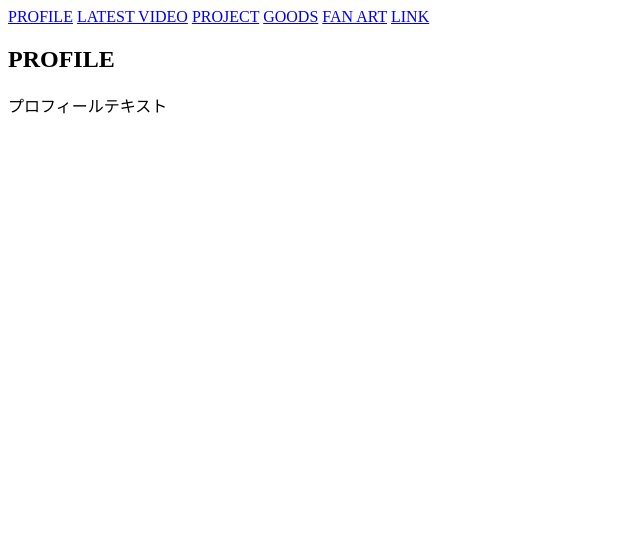
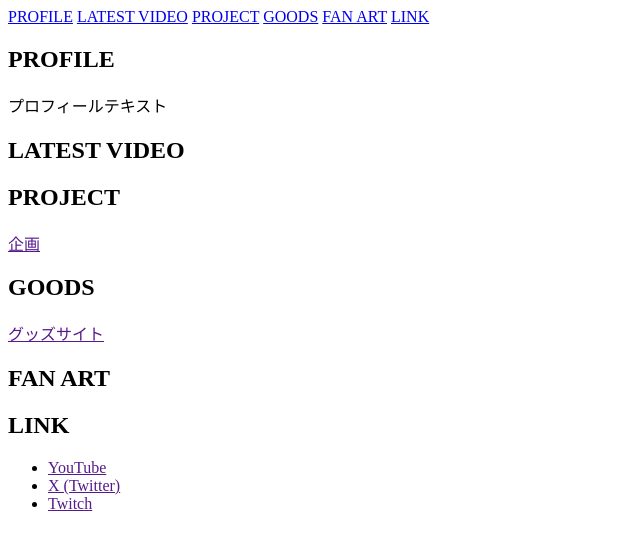
Before and after one commit to meru6/komukomu, a plain HTML site: page シャルノス/VIEW/MAI010/main.html in a window 1280 px wide. Shown: the whole page, without its empty margins (0-640 px from the left). Drawn offline with Linux system fonts and the light colour scheme; a web font is replaced by a local one.

Commit message:
ベース追加

```diff
--- a/シャルノス/VIEW/MAI010/main.html
+++ b/シャルノス/VIEW/MAI010/main.html
@@ -41,7 +41,31 @@
      </section>
     <!-- LATEST VIDEO -->
      <section id="latest-video" class="section">
+        <h2>LATEST VIDEO</h2>
         <!-- 最新YouTube埋め込み予定 -->
+     </section>
+    <!-- PROJECT -->
+     <section id="project" class="section">
+        <h2>PROJECT</h2>
+        <a href="">企画</a>
+     </section>
+    <!-- GOODS -->
+     <section id="goods" class="section">
+        <h2>GOODS</h2>
+        <a href="">グッズサイト</a>
+     </section>
+     <!-- FAN ART -->
+      <section id="fanart" class="section">
+        <h2>FAN ART</h2>
+      </section>
+    <!-- LINK -->
+     <section id="link" class="section">
+        <h2>LINK</h2>
+        <ul>
+            <li><a href="">YouTube</a></li>
+            <li><a href="">X (Twitter)</a></li>
+            <li><a href="">Twitch</a></li>
+        </ul>
      </section>
 </body>
 <script src="../../JS/MAI010/main.js"></script>
```
